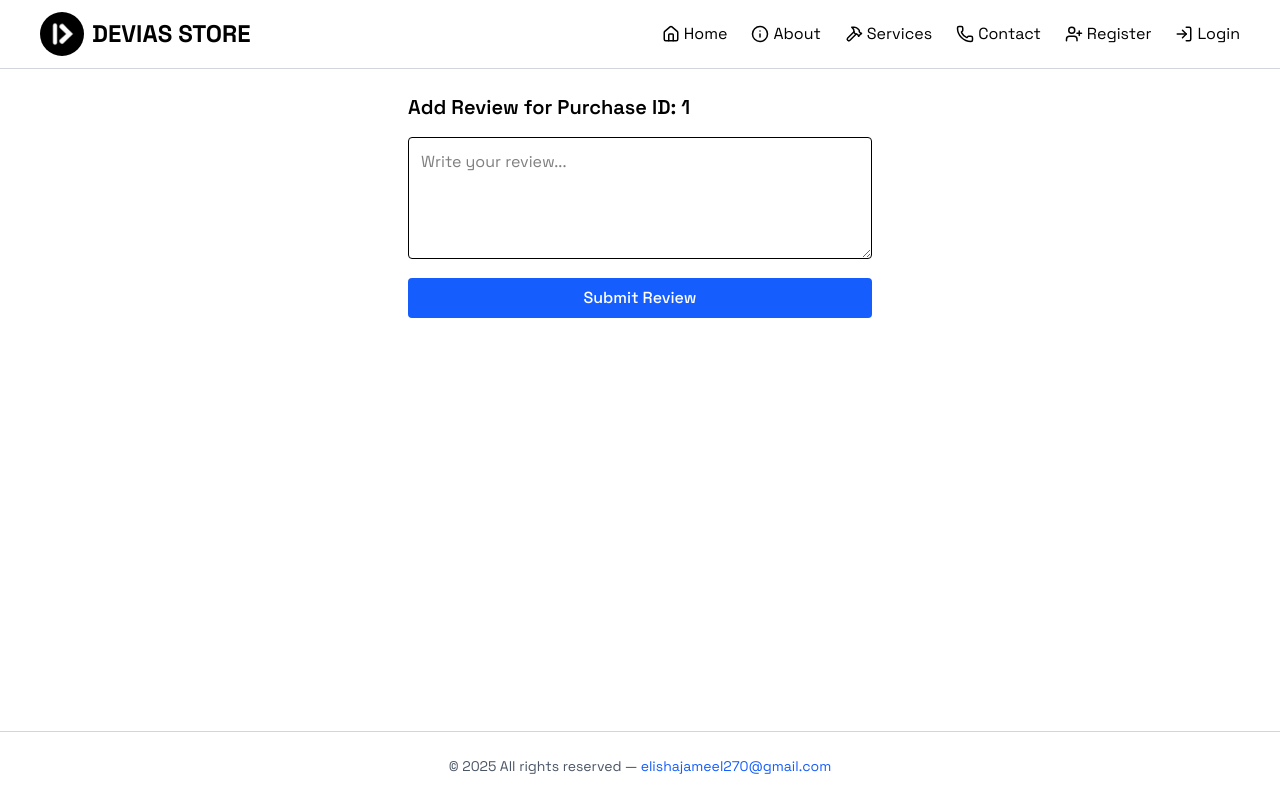
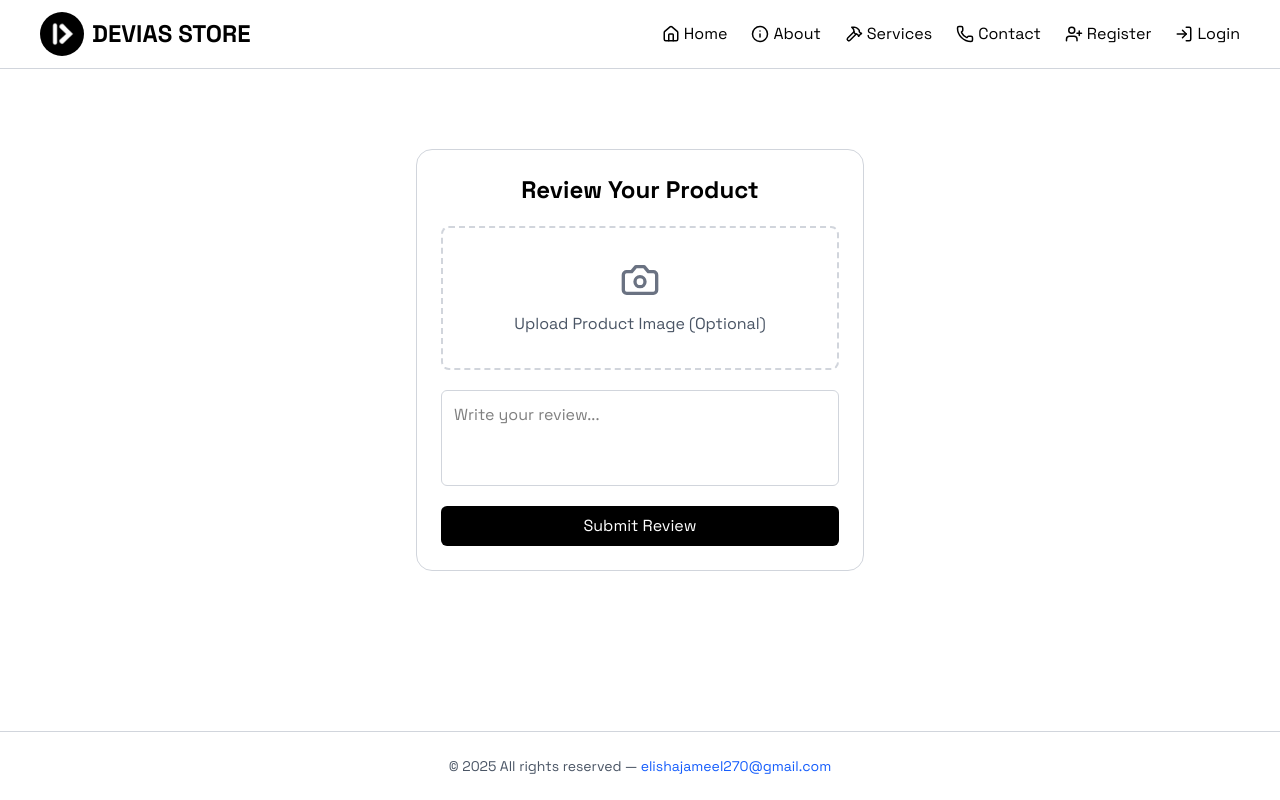
Before and after one commit to elishabhatti/e-commerce-with-mern, a React (Vite) app in the folder client/: page /review/1 in a window 1280 px wide. Built offline with nearby package versions, Linux system fonts and the light colour scheme; no server answers.

Commit message:
added detailed content in the review page

```diff
--- a/client/src/pages/ReviewProduct.jsx
+++ b/client/src/pages/ReviewProduct.jsx
@@ -1,30 +1,39 @@
+import { Camera } from "lucide-react";
 import React, { useState } from "react";
 import { useParams } from "react-router-dom";
 
 const ReviewProduct = () => {
-  const { id: purchaseId } = useParams(); // yaha id = purchaseId hai
+  const { id: purchaseId } = useParams();
   const [review, setReview] = useState("");
+  const [file, setFile] = useState(null);
   const [loading, setLoading] = useState(false);
   const [message, setMessage] = useState(null);
 
   const handleSubmit = async (e) => {
     e.preventDefault();
-    if (!review.trim()) return;
+    if (!review.trim()) {
+      setMessage("Please write a review before submitting.");
+      return;
+    }
 
     setLoading(true);
+    setMessage(null);
+
     try {
+      const formData = new FormData();
+      formData.append("purchaseId", purchaseId);
+      formData.append("review", review);
+      if (file) formData.append("image", file);
+
       const res = await fetch("http://localhost:3000/api/purchase/review-product", {
         method: "POST",
-        headers: { "Content-Type": "application/json" },
-        body: JSON.stringify({
-          purchaseId,
-          review,
-        }),
+        body: formData,
       });
 
       const data = await res.json();
-      setMessage(data.message || "Something went wrong");
+      setMessage(data.message || "Review submitted successfully!");
       setReview("");
+      setFile(null);
     } catch (error) {
       setMessage("Error while submitting review");
     } finally {
@@ -33,32 +42,49 @@ const ReviewProduct = () => {
   };
 
   return (
-    <div className="p-6 max-w-lg mx-auto">
-      <h2 className="text-xl font-semibold mb-4">
-        Add Review for Purchase ID: {purchaseId}
-      </h2>
+    <div className="flex justify-center items-center mt-20">
+      <form
+        onSubmit={handleSubmit}
+        className="w-full max-w-md border border-gray-300 rounded-2xl p-6 flex flex-col gap-5"
+      >
+        <h1 className="font-bold text-2xl text-center">Review Your Product</h1>
 
-      <form onSubmit={handleSubmit} className="space-y-3">
+        {/* File Upload */}
+        <label className="border-2 border-dashed border-gray-300 rounded-lg p-8 flex flex-col items-center gap-3 cursor-pointer hover:border-gray-500 transition">
+          <input
+            type="file"
+            accept="image/*"
+            className="hidden"
+            onChange={(e) => setFile(e.target.files[0])}
+          />
+          <Camera size={40} className="text-gray-500" />
+          <span className="text-gray-600">
+            {file ? file.name : "Upload Product Image (Optional)"}
+          </span>
+        </label>
+
+        {/* Review Input */}
         <textarea
           value={review}
           onChange={(e) => setReview(e.target.value)}
           placeholder="Write your review..."
-          rows="4"
-          className="w-full border p-3 rounded focus:outline-none focus:ring-2 focus:ring-blue-500"
+          className="w-full h-24 resize-none border border-gray-300 rounded-md p-3 focus:outline-none focus:ring-2 focus:ring-black"
         />
 
+        {/* Submit Button */}
         <button
           type="submit"
           disabled={loading}
-          className="w-full bg-blue-600 hover:bg-blue-700 text-white font-medium py-2 rounded transition disabled:opacity-50"
+          className="w-full bg-black text-white py-2 rounded-md hover:bg-gray-900 transition disabled:opacity-50 disabled:cursor-not-allowed"
         >
           {loading ? "Submitting..." : "Submit Review"}
         </button>
+
+        {/* Message */}
+        {message && (
+          <p className="text-center text-sm mt-2 text-gray-700">{message}</p>
+        )}
       </form>
-
-      {message && (
-        <p className="mt-4 text-center text-sm text-gray-700">{message}</p>
-      )}
     </div>
   );
 };
```
Also changed, not shown: 1 other file (tests, documents, lock files or other folders).
